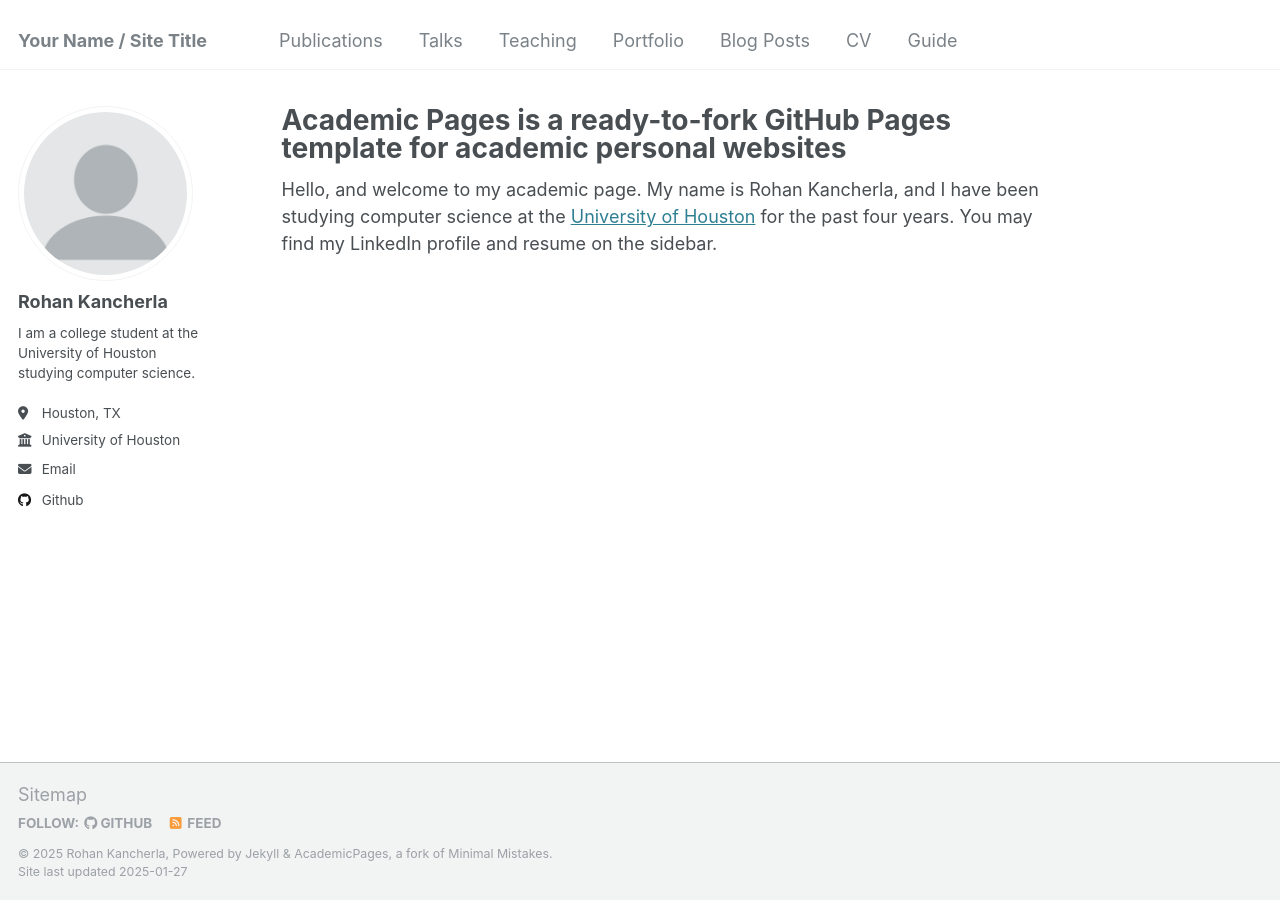
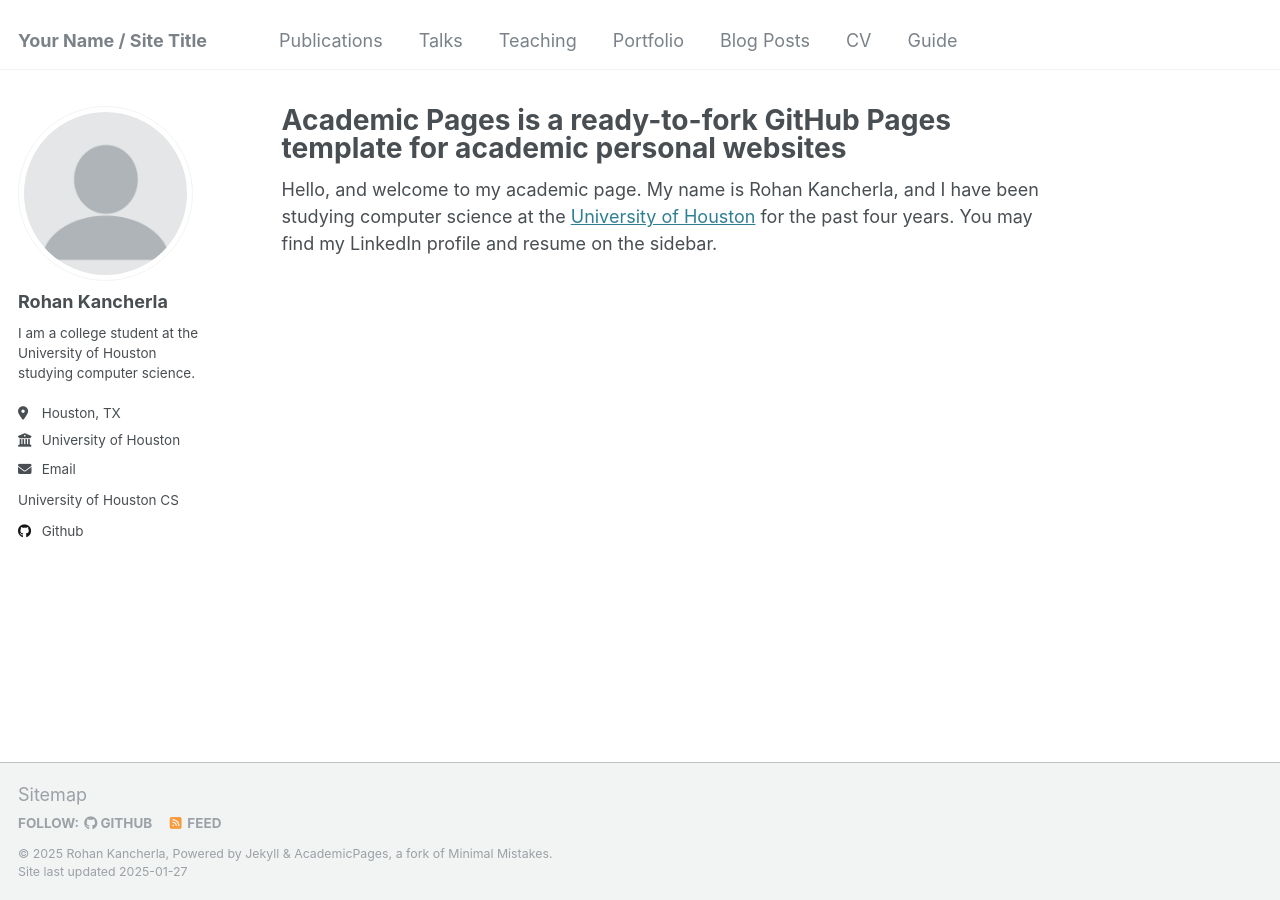
Before and after one commit to TRD159/TRD159.github.io, a Jekyll site: the page built from _pages/about.md, in a window 1280 px wide. Built offline with Jekyll 4.4.1, drawn with Linux system fonts in a browser that asks for light colours.

Commit message:
Update author-profile.html

```diff
--- a/_includes/author-profile.html
+++ b/_includes/author-profile.html
@@ -36,6 +36,8 @@
       {% if author.email %}
         <li><a href="mailto:{{ author.email }}"><i class="fas fa-fw fa-envelope icon-pad-right" aria-hidden="true"></i>{{ site.data.ui-text[site.locale].email_label | default: "Email" }}</a></li>
       {% endif %}
+
+      <li><a href="cs.uh.edu">University of Houston CS</a></li>
 
       <!-- Font Awesome and Academicons icons / Academic websites -->
       {% if author.arxiv %}
```
